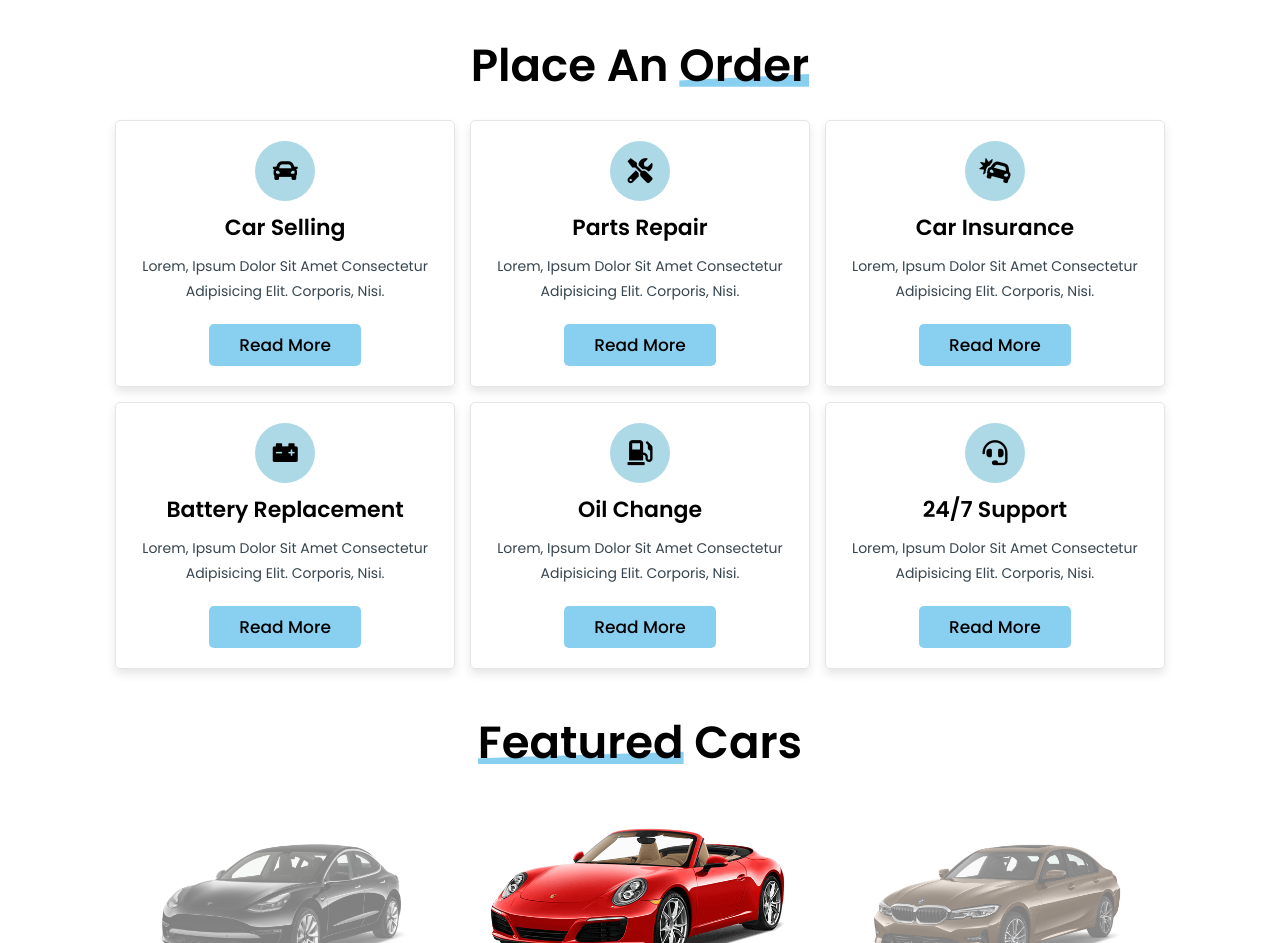
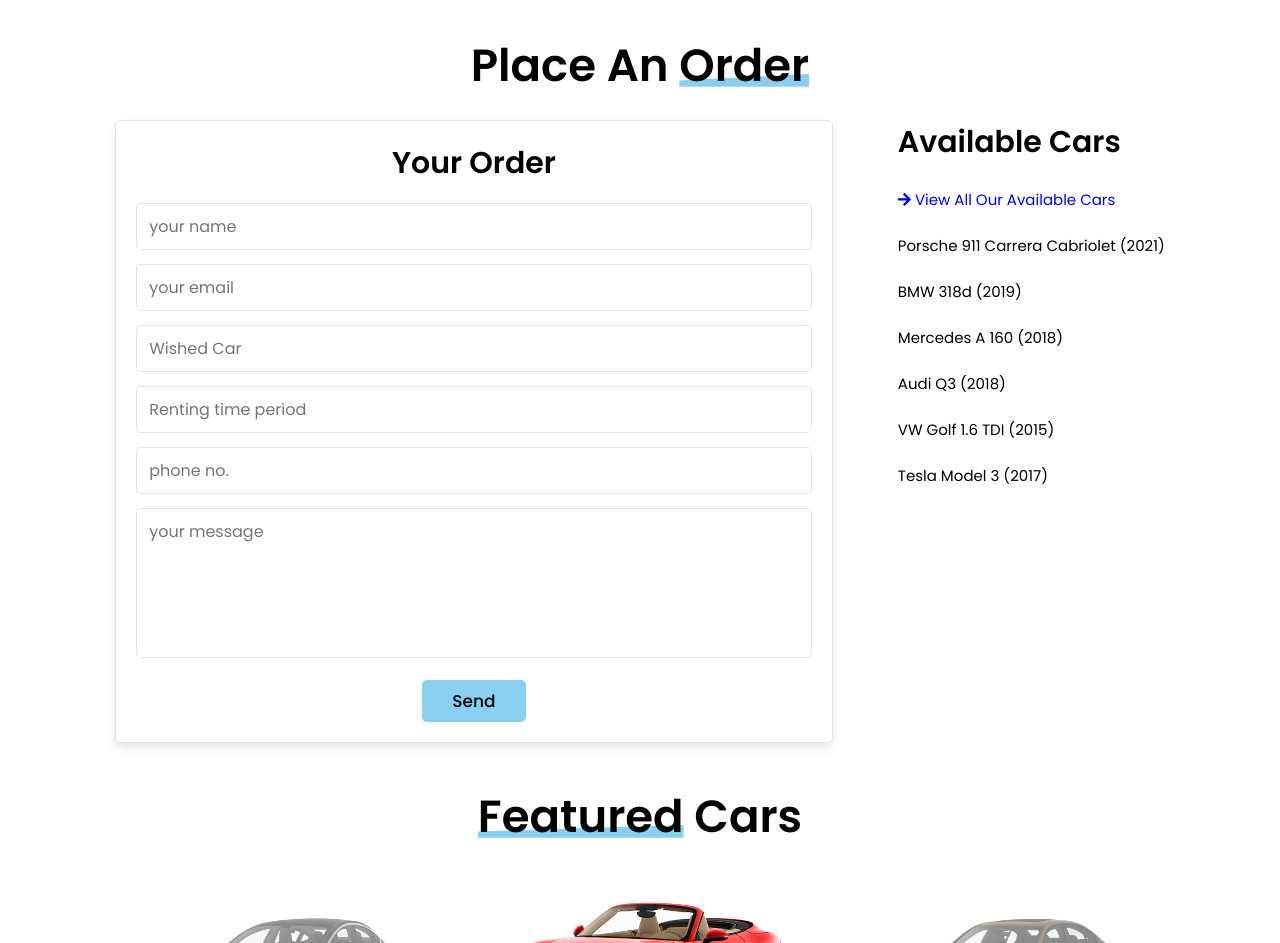
Before and after one commit to saradejkoski/IconiCars, a website: page public/index.html in a window 1280 px wide. Shown: the part 1260-2203 px from the top of the page. Drawn offline with nearby package versions, Linux system fonts and the light colour scheme; no server answers.

Commit message:
Changes 21.01.2023

```diff
--- a/public/index.html
+++ b/public/index.html
@@ -137,53 +137,57 @@
 <section class="order" id="order">
 
     <h1 class="heading"> place an <span>order</span> </h1>
+<!--
+<div class="container">
 
-    <div class="box-container">
+    <label>From Date</label>
+    <input type="date" name="" max="" id="fromDate">
+    <br><br>
+    <label>To Date</label>
+    <input type="date" name="" max="" id="toDate">
+</div>
+-->
+    <div class="row">
+    <form onsubmit="sendOrder(); reset(); return false">
+        <h3>your order</h3>
+        <label>
+            <input type="text" id="nameOrder" placeholder="your name" required class="box">
+        </label>
+        <label>
+            <input type="email"  id="costumerOrder" placeholder="your email" required class="box">
+        </label>
 
-        <div class="box">
-            <i class="fas fa-car"></i>
-            <h3>car selling</h3>
-            <p>Lorem, ipsum dolor sit amet consectetur adipisicing elit. Corporis, nisi.</p>
-            <a href="#" class="btn"> read more</a>
-        </div>
+        <label>
+            <input type="text"  id="wishedCar" placeholder="Wished Car" required class="box">
+        </label>
 
-        <div class="box">
-            <i class="fas fa-tools"></i>
-            <h3>parts repair</h3>
-            <p>Lorem, ipsum dolor sit amet consectetur adipisicing elit. Corporis, nisi.</p>
-            <a href="#" class="btn"> read more</a>
-        </div>
+        <label>
+            <input type="text"  id="date" placeholder="Renting time period" required class="box">
+        </label>
 
-        <div class="box">
-            <i class="fas fa-car-crash"></i>
-            <h3>car insurance</h3>
-            <p>Lorem, ipsum dolor sit amet consectetur adipisicing elit. Corporis, nisi.</p>
-            <a href="#" class="btn"> read more</a>
-        </div>
 
-        <div class="box">
-            <i class="fas fa-car-battery"></i>
-            <h3>battery replacement</h3>
-            <p>Lorem, ipsum dolor sit amet consectetur adipisicing elit. Corporis, nisi.</p>
-            <a href="#" class="btn"> read more</a>
-        </div>
+        <label>
+            <input type="text"  id="phoneOrder" placeholder="phone no." required class="box">
+        </label>
+        <label>
+            <textarea placeholder="your message"  id="messageOrder" class="box" rows="10"></textarea>
+        </label>
+        <button type="submit" class="btn">Send</button>
+    </form>
 
-        <div class="box">
-            <i class="fas fa-gas-pump"></i>
-            <h3>oil change</h3>
-            <p>Lorem, ipsum dolor sit amet consectetur adipisicing elit. Corporis, nisi.</p>
-            <a href="#" class="btn"> read more</a>
-        </div>
-
-        <div class="box">
-            <i class="fas fa-headset"></i>
-            <h3>24/7 support</h3>
-            <p>Lorem, ipsum dolor sit amet consectetur adipisicing elit. Corporis, nisi.</p>
-            <a href="#" class="btn"> read more</a>
+        <div id="availableCars">
+        <h3>Available Cars</h3> <br>
+        <a href="#featured"> <i class="fas fa-arrow-right"></i> View all our available Cars </a> <br>
+            <br>
+        <p>Porsche 911 Carrera Cabriolet (2021)</p>  <br>
+        <p>BMW 318d (2019)</p> <br>
+        <p>Mercedes A 160 (2018)</p> <br>
+        <p>Audi Q3 (2018)</p> <br>
+        <p>VW Golf 1.6 TDI (2015)</p> <br>
+        <p>Tesla Model 3 (2017)</p> <br>
         </div>
 
     </div>
-
 </section>
 
 <section class="featured" id="featured">
@@ -369,6 +373,13 @@
 <script src="https://smtpjs.com/v3/smtp.js"></script>
 <script src="main.js"></script>
 <script type="text/javascript" src="https://cdn.jsdelivr.net/npm/@emailjs/browser@3/dist/email.min.js"></script>
+<script src="https://cdnjs.cloudflare.com/ajax/libs/jquery/3.4.1/jquery.min.js" integrity="sha512-bnIvzh6FU75ZKxp0GXLH9bewza/OIw6dLVh9ICg0gogclmYGguQJWl8U30WpbsGTqbIiAwxTsbe76DErLq5EDQ==" crossorigin="anonymous" referrerpolicy="no-referrer"></script>
+<script type="text/javscript">
+    var fromDate;
+    $('#fromDate').on('change', function() {
+    fromDate = $(this).val();
+    });
+</script>
 <script type="text/javascript">
     (function() {
         emailjs.init('M1L4TUrOU0g_Y9VZ7');
@@ -390,6 +401,30 @@
                     console.log('SUCCESS!');
                 })
     }
+</script>
+
+<script>
+    function sendOrder(){
+        let name= document.getElementById("nameOrder").value;
+        let userMail= document.getElementById("costumerOrder").value;
+        let wishedCar= document.getElementById("wishedCar").value;
+        let date= document.getElementById("date").value;
+        let phoneNumber= document.getElementById("phoneOrder").value;
+        let message = document.getElementById("messageOrder").value;
+
+        var params = {
+            from_name: name,
+            from_email: userMail,
+            phone_number: phoneNumber,
+            wished_car: wishedCar,
+            date: date,
+            message: message
+        };
+        emailjs.send('service_x8gv3tl','template_sd56d2a', params)
+            .then(function (res) {
+                console.log('SUCCESS!');
+            })
+    }
 
 
 </script>
--- a/public/style.css
+++ b/public/style.css
@@ -389,54 +389,6 @@ section{
     background: var(--blue);
 }
 
-.order .box-container{
-    display: grid;
-    grid-template-columns: repeat(auto-fit, minmax(30rem, 1fr));
-    gap:1.5rem;
-}
-
-.order .box-container .box{
-    padding:2rem;
-    border-radius: .5rem;
-    box-shadow: var(--box-shadow);
-    border:var(--border);
-    text-align: center;
-}
-
-.order .box-container .box i{
-    height:6rem;
-    width:6rem;
-    line-height: 6rem;
-    border-radius: 50%;
-    font-size: 2.5rem;
-    margin-bottom: 1rem;
-    background:var(--blue);
-    color:var(--black);
-}
-
-.order .box-container .box h3{
-    font-size: 2.2rem;
-    color:var(--black);
-}
-
-.order .box-container .box p{
-    line-height: 1.8;
-    padding:1rem 0;
-    font-size: 1.4rem;
-    color:var(--light-color);
-}
-
-.order .box-container .box:hover{
-    background: var(--black);
-}
-
-.order .box-container .box:hover h3{
-    color:#fff;
-}
-
-.order .box-container .box:hover p{
-    color:#eee;
-}
 
 .featured .featured-slider{
     padding-bottom: 5rem;
@@ -586,7 +538,60 @@ section{
     color:var(--black);
 }
 
+.order .row{
+    display: flex;
+    flex-wrap: wrap;
+    gap:1.5rem;
+}
 
+.order .row .map{
+    flex:1 1 42rem;
+    width: 100%;
+    padding:2rem;
+    box-shadow: var(--box-shadow);
+    border:var(--border);
+    border-radius: .5rem;
+}
+
+.order .row form{
+    padding:2rem;
+    flex:1 1 42rem;
+    box-shadow: var(--box-shadow);
+    border:var(--border);
+    text-align: center;
+    border-radius: .5rem;
+}
+
+.order .row form h3{
+    font-size: 3rem;
+    color:var(--black);
+    padding-bottom: 1rem;
+}
+
+.order .row form .box{
+    width:100%;
+    border-radius: .5rem;
+    padding:1rem 1.2rem;
+    font-size: 1.6rem;
+    text-transform: none;
+    border:var(--border);
+    margin:.7rem 0;
+}
+
+.order .row form textarea{
+    height:15rem;
+    resize: none;
+}
+
+#availableCars {
+    font-size: 1.5rem;
+    color: var(--black);
+    padding-left: 50px;
+}
+
+#availableCars h3 {
+    font-size: 3rem;
+}
 
 @media (max-width:991px){
 
@@ -652,6 +657,10 @@ section{
         font-size: 2rem;
     }
 
+    .container {
+        font-size: 500px;
+    }
+
 }
 
 @media (max-width:450px){
```
